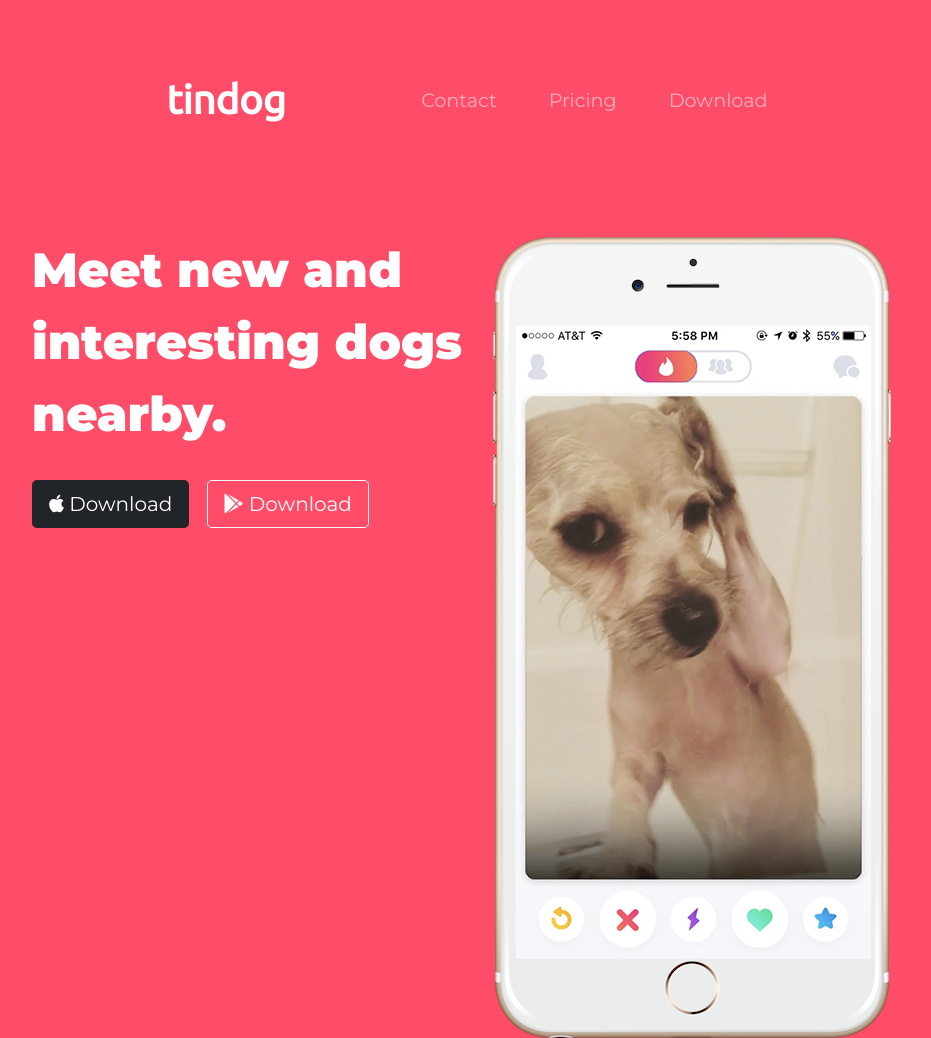
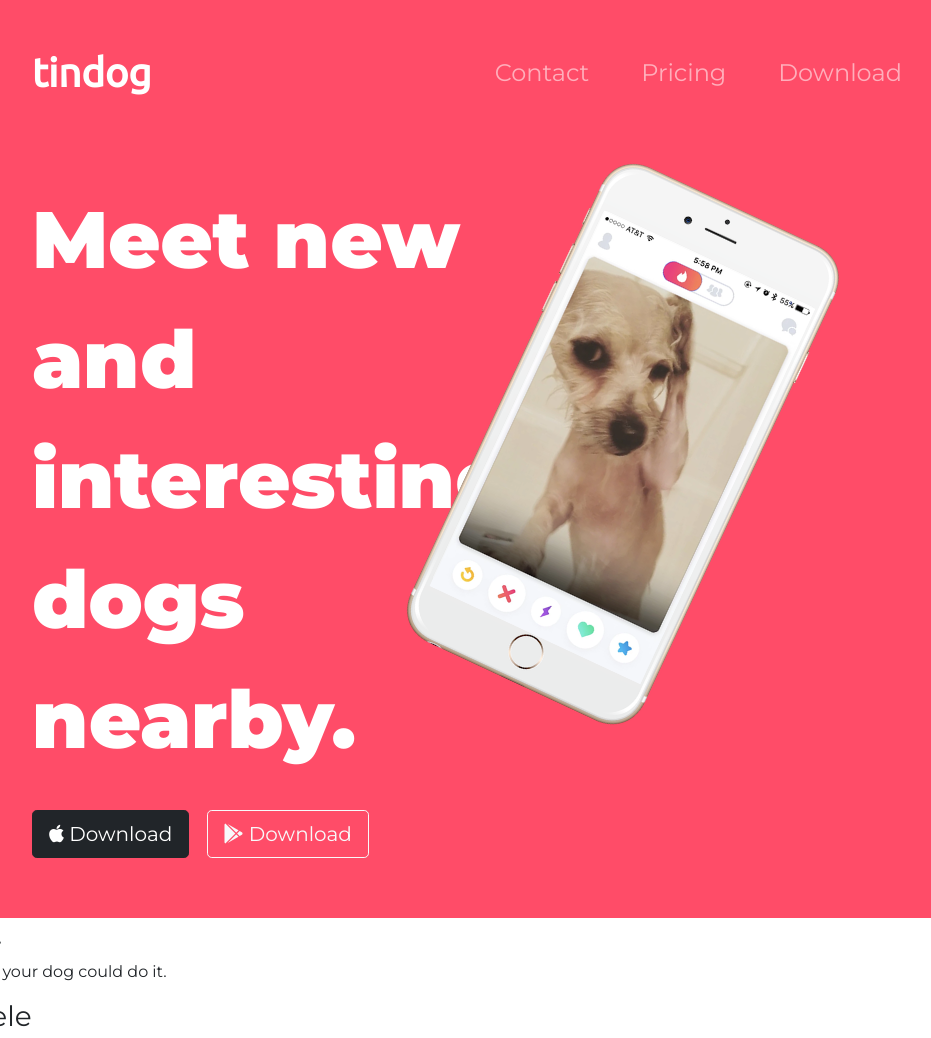
Before and after one commit to jubhavsar/Tindog, a plain HTML site: page index.html in a window 1280 px wide. Shown: the top 1038 px of the page, without its empty margins (160-1091 px from the left). Drawn offline with nearby package versions, Linux system fonts and the light colour scheme.

Commit message:
set transform-ratate prop for title-image

```diff
--- a/css/styles.css
+++ b/css/styles.css
@@ -12,13 +12,13 @@ body {
 
 #heading {
   font-family: 'Montserrat', sans-serif;
-  font-size: 3rem;
+  font-size: 5rem;
   font-weight: 900;
   line-height: 1.5;
 
 }
 
-/* Navigation-bar */
+/* Navigation-Bar */
 .navbar {
   padding: 0 0 4.5rem;
 }
@@ -33,11 +33,17 @@ body {
   padding: 0 18px;
 }
 .nav-link {
-  font-size: 1.2rem;
+  font-size: 1.5rem;
   font-family: "Montserrat";
 }
 
-/* Download buttons */
+/* Download-Buttons */
 .download-button {
   margin: 5% 3% 5% 0;
 }
+
+/* Title-Image */
+.title-image {
+  width: 60%;
+  transform: rotate(25deg);
+}
--- a/index.html
+++ b/index.html
@@ -29,7 +29,6 @@
 
       <!-- Nav Bar -->
       <nav class="navbar navbar-expand-lg navbar-dark">
-        <div class="container-fluid">
           <a class="navbar-brand" href="#">tindog</a>
           <button class="navbar-toggler" type="button" data-bs-toggle="collapse"
             data-bs-target="#navbarSupportedContent" aria-controls="navbarSupportedContent" aria-expanded="false"
@@ -49,7 +48,6 @@
               </li>
             </ul>
           </div>
-        </div>
       </nav>
 
       <!-- Title -->
@@ -62,7 +60,7 @@
             Download</button>
         </div>
         <div class="col-lg-6">
-          <img src="images/iphone6.png" alt="iphone-mockup">
+          <img class="title-image" src="images/iphone6.png" alt="iphone-mockup">
         </div>
       </div>
 
```
